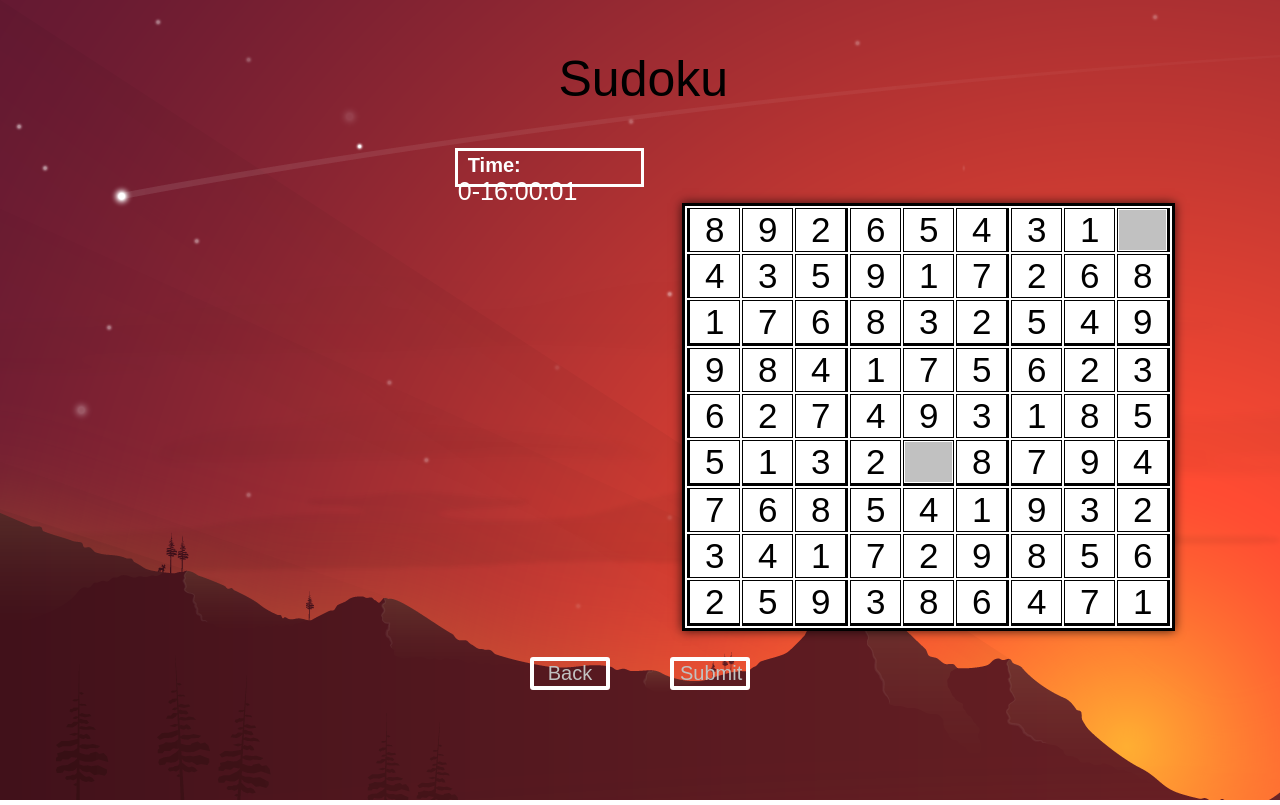
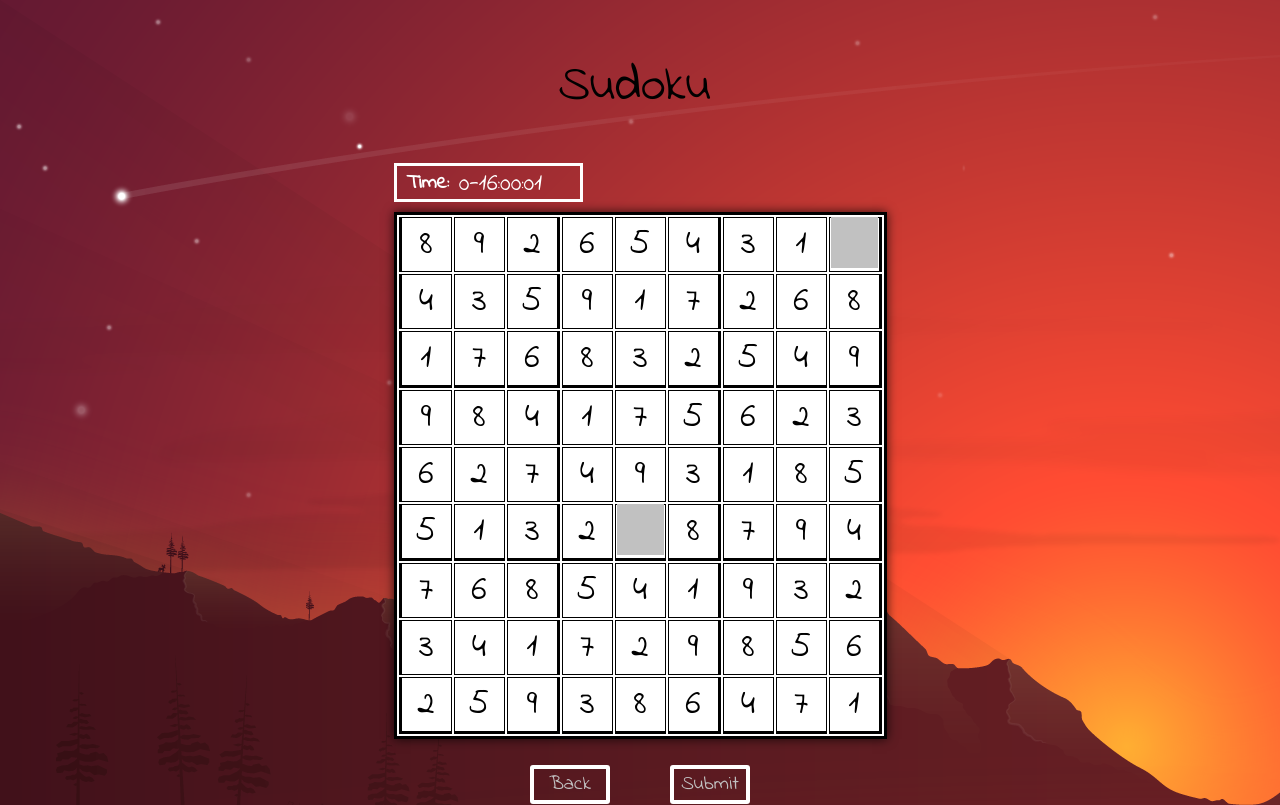
Before and after one commit to wsmars/Sudoku-JavaScript, a plain HTML site: page index.html in a window 1280 px wide. Both pictures are taken after a click on the button "Demo Mode". Drawn offline with Linux system fonts and the light colour scheme.

Commit message:
restyle clock and font

```diff
--- a/css/sudoku.css
+++ b/css/sudoku.css
@@ -1,6 +1,6 @@
 html {
   background-image: url('../assets/images/sunset.png');
-  font-family: Chalkboard, 'Comic Sans', sans-serif;
+  font-family: 'Indie Flower', cursive;
   width: 100%;
   height: 100%;
 }
@@ -14,7 +14,7 @@ body {
 
 ol {
   background-color: rgba(193, 193, 193, 0.14);
-  font-family: Chalkboard, 'Comic Sans', sans-serif;
+  /*font-family: Chalkboard, 'Comic Sans', sans-serif;*/
   font-size: 20px;
   display: block;
   width: 400px;
@@ -40,7 +40,8 @@ button {
   transition-duration: 0.4s;
   cursor: pointer;
   font-size: 20px;
-  font-family: Chalkboard, 'Comic Sans', sans-serif;
+  font-family: 'Indie Flower', cursive;
+  /*font-family: Chalkboard, 'Comic Sans', sans-serif;*/
   border-radius: 3px;
 }
 
@@ -125,12 +126,18 @@ td:nth-child(3n) {
   top: 200px;
 }
 
+.clock-out-container {
+  top: 20px;
+  height: 33px;
+  margin:1em auto;
+}
+
 .clock-container {
   width: 183px;
   height: 33px;
   /* background: #A6A6A6; */
-  top: 20px;
   border: 3px solid white;
+  float: left;
 }
 
 .clock-container h3 {
@@ -156,7 +163,7 @@ td:nth-child(3n) {
   position: relative;
   top: 20px;
   height: 60px;
-  width: 555px;
+  width: 536px;
   margin-left: auto;
   border: 1px solid #000;
   margin-right: auto;
--- a/index.html
+++ b/index.html
@@ -4,6 +4,7 @@
     <meta charset="utf-8">
     <title>Sudoku</title>
     <link rel="stylesheet" type="text/css" href="./css/sudoku.css">
+    <link href='https://fonts.googleapis.com/css?family=Indie+Flower' rel='stylesheet' type='text/css'>
     <script src="./js/jquery-2.1.1.js"></script>
     <script src="./js/bundle.js"></script>
   </head>
--- a/js/bundle.js
+++ b/js/bundle.js
@@ -156,8 +156,9 @@
 	  $container.addClass("table-container");
 	  this.$board.html($container);
 
+	  this.setupTable(this.game);
 	  this.setupClock(this.clock);
-	  this.setupTable(this.game);
+	  this.clock.tick();
 
 	  this.setupReturnBtn();
 	  this.setupSubmitBtn();
@@ -193,25 +194,31 @@
 	  }
 	  $("table").remove(".grid");
 
+	  var $div = $("<div>");
+	  $div.addClass("clock-out-container");
+
+	  $(".table-container").append($div);
 	  $(".table-container").append($table);
 
-	  var $marginL = $("table").css('margin-left');
-	  $(".clock-container").css("margin-left", $marginL);
+	  var $width = $("table").css("width");
+	  $(".clock-out-container").css("width", $width);
 	};
 
-	View.prototype.setupClock= function (clock) {
+	View.prototype.setupClock = function (clock) {
 	  var $div = $("<div>");
+	  $div.addClass("clock-container");
+
 	  var $h3 = $("<h3>");
 	  var $h4 = $("<h4>");
 
 	  $h4.attr('id', 'clock');
-	  $div.addClass("clock-container");
+
+	  $h3.append("Time: ")
+	  $h4.append(clock);
+
 	  $div.append($h3);
 	  $div.append($h4);
-	  $(".table-container").append($div);
-
-	  $h3.append("Time: ")
-	  $h4.append(clock.tick());
+	  $(".clock-out-container").append($div);
 	};
 
 	View.prototype.setupReturnBtn = function () {
```
Also changed, not shown: js/sudoku-view.js (+16 -9 lines), 1 other file.
